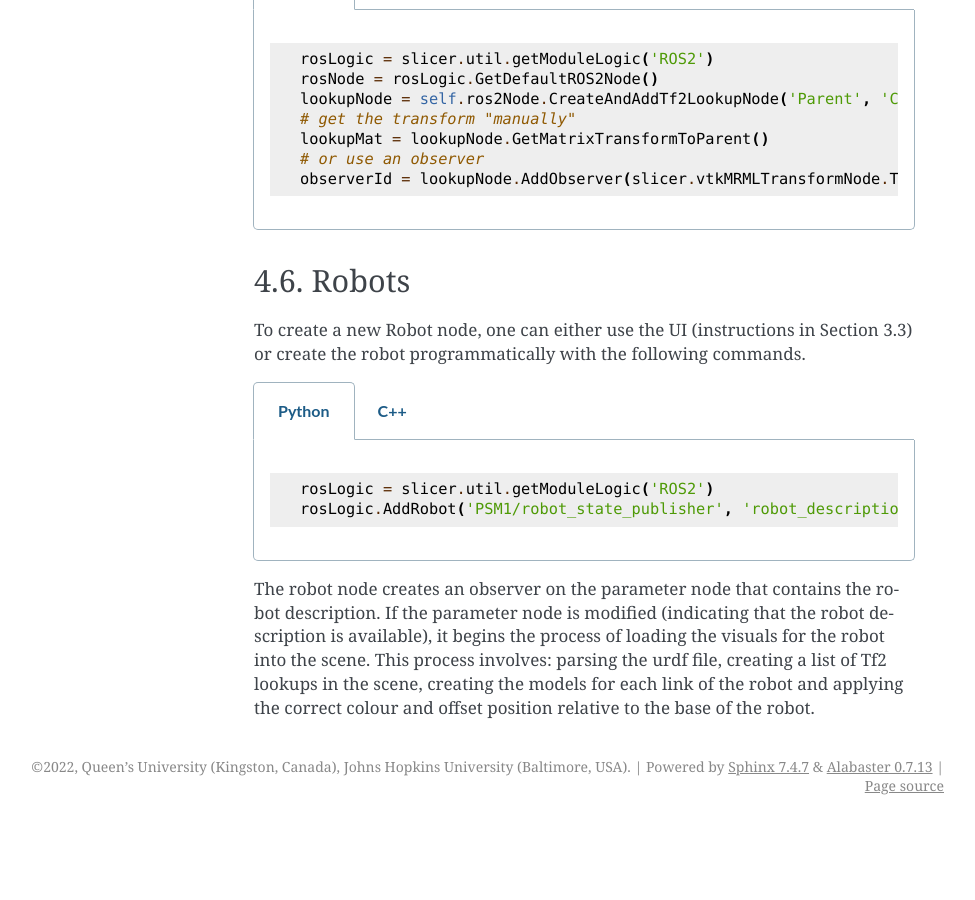
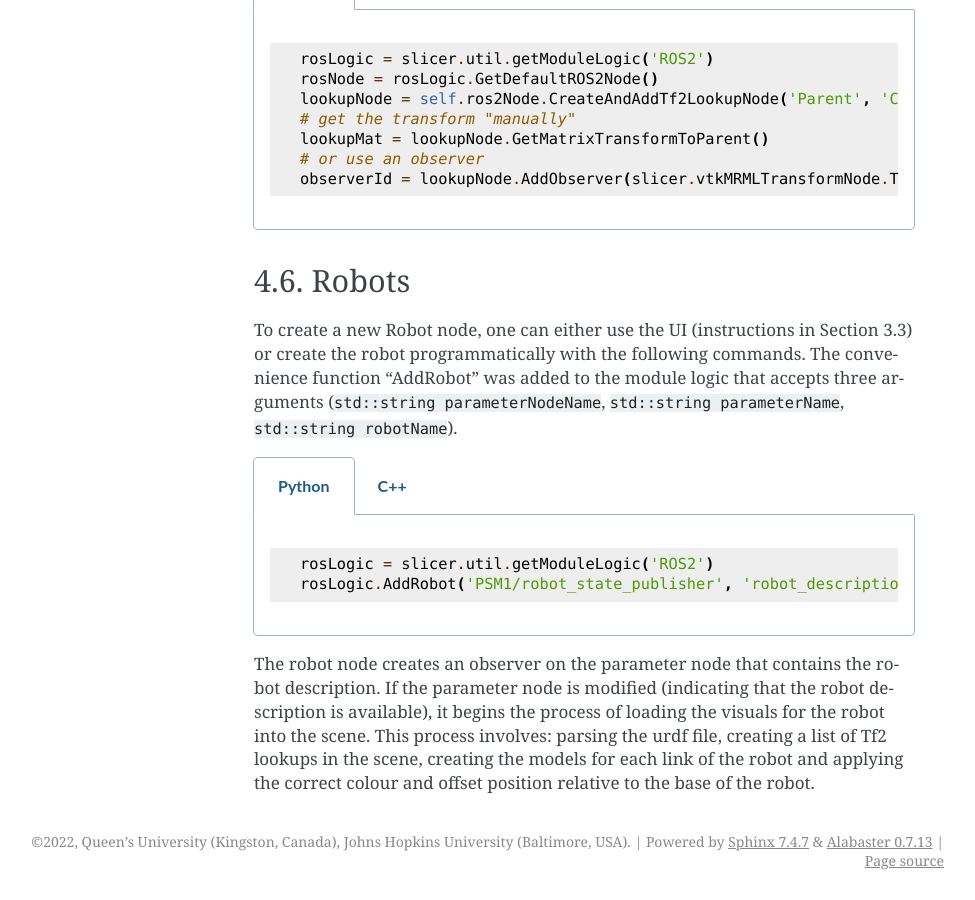
Before and after one commit to rosmed/slicer_ros2_module, a Sphinx documentation site: the page built from docs/pages/mrml-ros-nodes.rst, in a window 1280 px wide and 900 px high, scrolled down 8088 px. Shown: the whole window, without its empty margins (166-1141 px from the left). Built offline with Sphinx 7.4.7, drawn with Linux system fonts in a browser that asks for light colours; before the commit the page ends 8913 px from its top, so only the background shows below that.

Commit message:
Update mrml-ros-nodes.rst

```diff
--- a/docs/pages/mrml-ros-nodes.rst
+++ b/docs/pages/mrml-ros-nodes.rst
@@ -551,7 +551,7 @@ be retrieved using ``GetMatrixTransformToParent``.
 Robots
 ======
 
-To create a new Robot node, one can either use the UI (instructions in Section 3.3) or create the robot programmatically with the following commands.
+To create a new Robot node, one can either use the UI (instructions in Section 3.3) or create the robot programmatically with the following commands. The convenience function "AddRobot" was added to the module logic that accepts three arguments (``std::string parameterNodeName``, ``std::string parameterName``, ``std::string robotName``).
 
 .. tabs::
 
```
